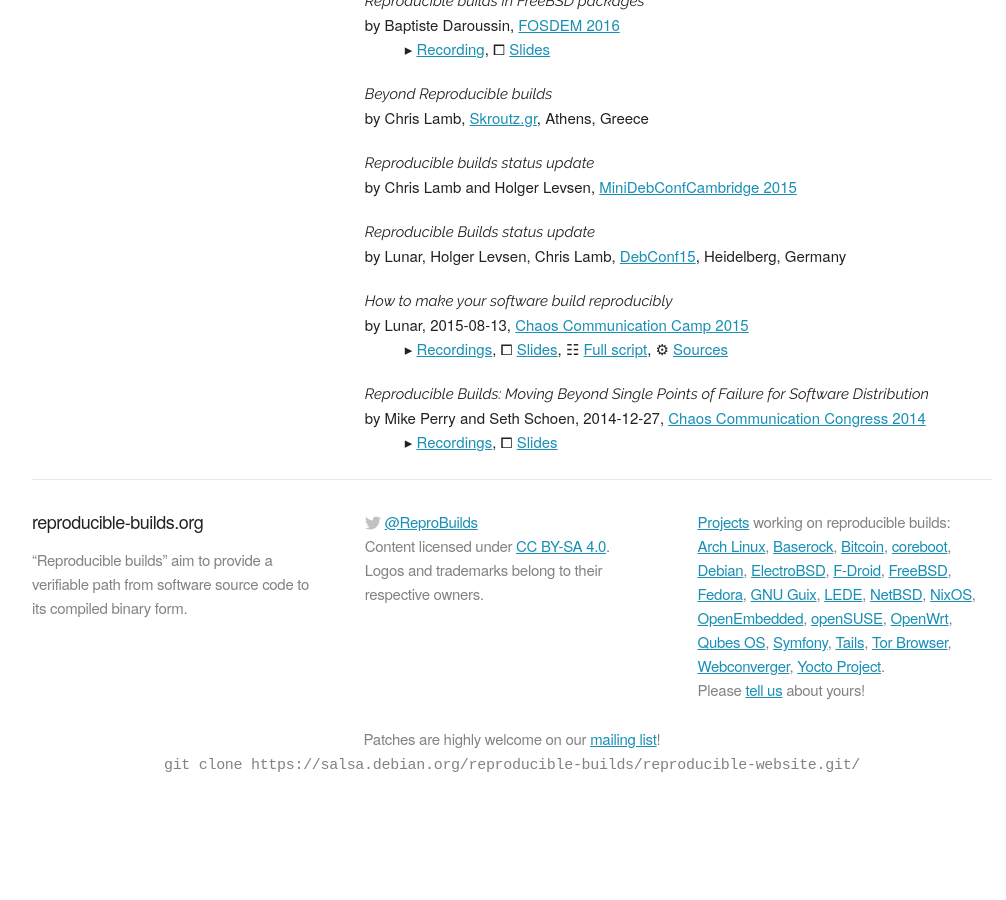
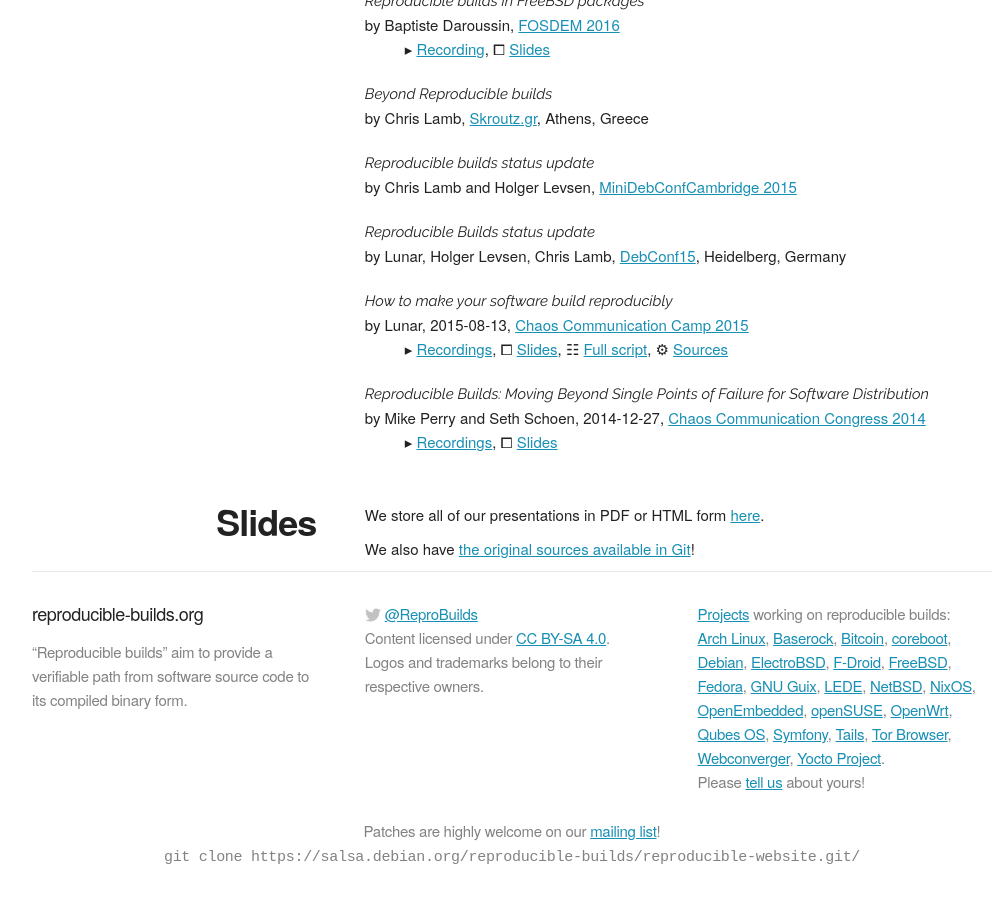
Before and after one commit to prototypefund/reproducible-website, a Jekyll site: the page built from resources.html, in a window 1280 px wide and 900 px high, scrolled down 2113 px. Shown: the whole window, without its empty margins (128-1134 px from the left). Built offline with Jekyll 4.4.1, drawn with Linux system fonts in a browser that asks for light colours; some web fonts are replaced; before the commit the page ends 2921 px from its top, so only the background shows below that.

Commit message:
link the place where we publish our PDFs
Signed-off-by: Mattia Rizzolo <mattia@debian.org>

```diff
--- a/resources.html
+++ b/resources.html
@@ -216,3 +216,15 @@ order: 2
     </dl>
   </div>
 </div>
+
+<br>
+
+<div class="row">
+  <div class="four columns title">
+    <h2>Slides</h2>
+  </div>
+  <div class="eight columns text">
+    <p>We store all of our presentations in PDF or HTML form <a href="/_lfs/presentations">here</a>.</p>
+    <p>We also have <a href="https://salsa.debian.org/reproducible-builds/reproducible-presentations">the original sources available in Git</a>!</p>
+  </div>
+</div>
```
